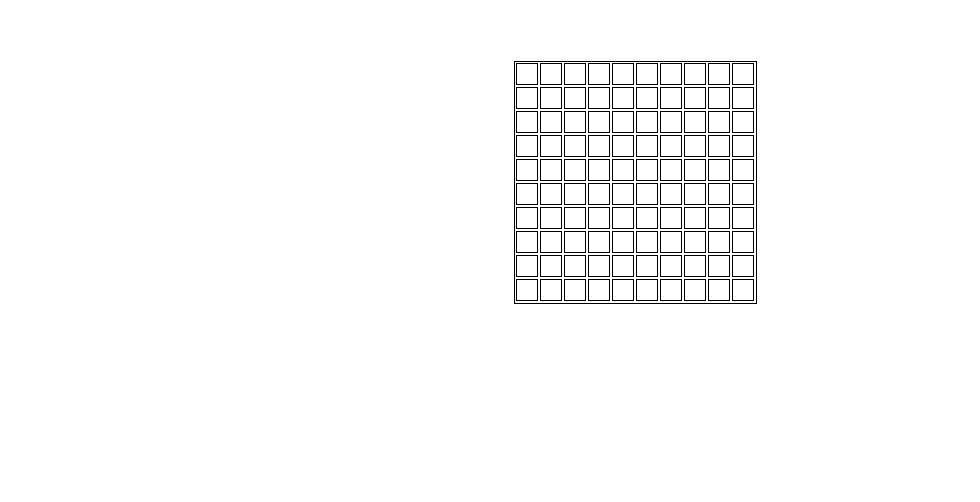
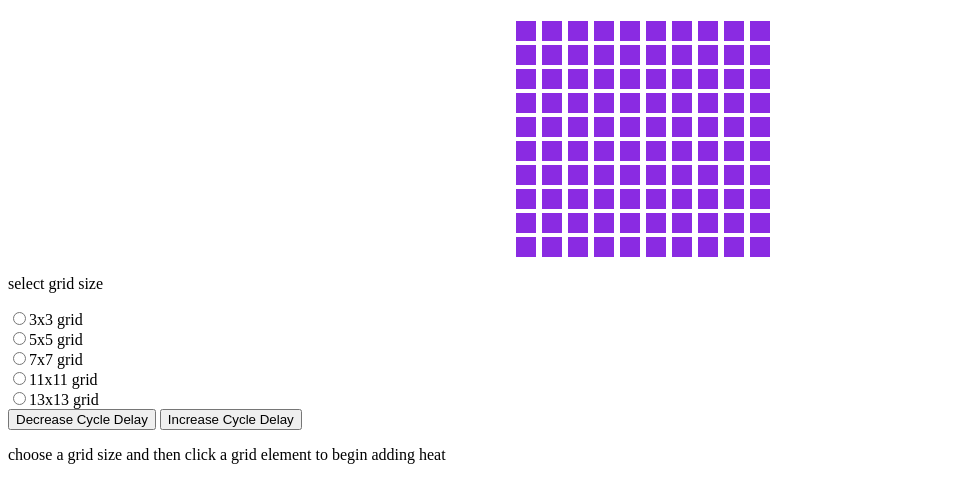
Before and after one commit to bkfwebdev/feel_the_heat, a plain HTML site: page index.html in a window 1280 px wide. Shown: the part 166-668 px from the top of the page, without its empty margins (0-980 px from the left). Drawn offline with Linux system fonts and the light colour scheme.

Commit message:
final solution outline vanilla JS

```diff
--- a/app2.js
+++ b/app2.js
@@ -41,12 +41,7 @@ function gridTest (){
 
 
 
-function updateView (){
-    console.log("update view fired");
-    for (let z = 0; z < gridSize; z++){
-        gridView.item[z].style.backgroundColor = "rgb(" +  gridData[z].redValue + "," + gridData[z].greenValue + "," + gridData[z].blueValue + ")";
-    }
-}
+
 // select element event
 function selectEvent (index){
 console.log("select event fired")
--- a/feeltheheat.css
+++ b/feeltheheat.css
@@ -1,26 +1,17 @@
-.element {
+.grid{
+	margin-left:40%;
+	margin-right:40%;
+	display:grid;
+	max-width: 260px;
+	grid-template-columns:26px 26px 26px 26px 26px 26px 26px 26px 26px 26px;
+}
+.gridElement {
 	height:20px;
 	width:20px;
-	border-style:solid;
-	border-width:1px;
-	margin: 1px 1px 1px 1px;
-	background-color:#000000;
-	display:inline;
-	float:left;
+	background-color: blueviolet;
+	margin:2px;
+
 }
-
- .row {
-	clear:both;
- }
-
- #grid{
-	height:241px;
-	width:241px;
-	border-style:solid;
-	border-width:1px;
-	margin-left:40%;
-	margin-top:5%;
- }
 
  #pagetitle {
  margin-left:30%;
--- a/index.html
+++ b/index.html
@@ -6,39 +6,127 @@
 <link rel = "stylesheet" type = "text/css" href = "feeltheheat.css">
 </head>
  <body>
+<div id="container"></div>
 <h1 id="pagetitle">Heat Grid - Thermodynamic Simulator</h1>
- <div id="grid">
- <div class="row">
-<div class="element"></div><div class="element"></div><div class="element"></div><div class="element"></div><div class="element"></div><div class="element"></div><div class="element"></div><div class="element"></div><div class="element"></div><div class="element"></div>
+<div class="grid">
+<div class = "gridElement"></div>
+<div class = "gridElement"></div>
+<div class = "gridElement"></div>
+<div class = "gridElement"></div>
+<div class = "gridElement"></div>
+<div class = "gridElement"></div>
+<div class = "gridElement"></div>
+<div class = "gridElement"></div>
+<div class = "gridElement"></div>
+<div class = "gridElement"></div>
+<div class = "gridElement"></div>
+<div class = "gridElement"></div>
+<div class = "gridElement"></div>
+<div class = "gridElement"></div>
+<div class = "gridElement"></div>
+<div class = "gridElement"></div>
+<div class = "gridElement"></div>
+<div class = "gridElement"></div>
+<div class = "gridElement"></div>
+<div class = "gridElement"></div>
+<div class = "gridElement"></div>
+<div class = "gridElement"></div>
+<div class = "gridElement"></div>
+<div class = "gridElement"></div>
+<div class = "gridElement"></div>
+<div class = "gridElement"></div>
+<div class = "gridElement"></div>
+<div class = "gridElement"></div>
+<div class = "gridElement"></div>
+<div class = "gridElement"></div>
+<div class = "gridElement"></div>
+<div class = "gridElement"></div>
+<div class = "gridElement"></div>
+<div class = "gridElement"></div>
+<div class = "gridElement"></div>
+<div class = "gridElement"></div>
+<div class = "gridElement"></div>
+<div class = "gridElement"></div>
+<div class = "gridElement"></div>
+<div class = "gridElement"></div>
+<div class = "gridElement"></div>
+<div class = "gridElement"></div>
+<div class = "gridElement"></div>
+<div class = "gridElement"></div>
+<div class = "gridElement"></div>
+<div class = "gridElement"></div>
+<div class = "gridElement"></div>
+<div class = "gridElement"></div>
+<div class = "gridElement"></div>
+<div class = "gridElement"></div>
+<div class = "gridElement"></div>
+<div class = "gridElement"></div>
+<div class = "gridElement"></div>
+<div class = "gridElement"></div>
+<div class = "gridElement"></div>
+<div class = "gridElement"></div>
+<div class = "gridElement"></div>
+<div class = "gridElement"></div>
+<div class = "gridElement"></div>
+<div class = "gridElement"></div>
+<div class = "gridElement"></div>
+<div class = "gridElement"></div>
+<div class = "gridElement"></div>
+<div class = "gridElement"></div>
+<div class = "gridElement"></div>
+<div class = "gridElement"></div>
+<div class = "gridElement"></div>
+<div class = "gridElement"></div>
+<div class = "gridElement"></div>
+<div class = "gridElement"></div>
+<div class = "gridElement"></div>
+<div class = "gridElement"></div>
+<div class = "gridElement"></div>
+<div class = "gridElement"></div>
+<div class = "gridElement"></div>
+<div class = "gridElement"></div>
+<div class = "gridElement"></div>
+<div class = "gridElement"></div>
+<div class = "gridElement"></div>
+<div class = "gridElement"></div>
+<div class = "gridElement"></div>
+<div class = "gridElement"></div>
+<div class = "gridElement"></div>
+<div class = "gridElement"></div>
+<div class = "gridElement"></div>
+<div class = "gridElement"></div>
+<div class = "gridElement"></div>
+<div class = "gridElement"></div>
+<div class = "gridElement"></div>
+<div class = "gridElement"></div>
+<div class = "gridElement"></div>
+<div class = "gridElement"></div>
+<div class = "gridElement"></div>
+<div class = "gridElement"></div>
+<div class = "gridElement"></div>
+<div class = "gridElement"></div>
+<div class = "gridElement"></div>
+<div class = "gridElement"></div>
+<div class = "gridElement"></div>
+<div class = "gridElement"></div>
 </div>
-<div class="row">
-<div class="element"></div><div class="element"></div><div class="element"></div><div class="element"></div><div class="element"></div><div class="element"></div><div class="element"></div><div class="element"></div><div class="element"></div><div class="element"></div>
-</div>
-<div class="row">
-<div class="element"></div><div class="element"></div><div class="element"></div><div class="element"></div><div class="element"></div><div class="element"></div><div class="element"></div><div class="element"></div><div class="element"></div><div class="element"></div>
-</div>
-<div class="row">
-<div class="element"></div><div class="element"></div><div class="element"></div><div class="element"></div><div class="element"></div><div class="element"></div><div class="element"></div><div class="element"></div><div class="element"></div><div class="element"></div>
-</div>
-<div class="row">
-<div class="element"></div><div class="element"></div><div class="element"></div><div class="element"></div><div class="element"></div><div class="element"></div><div class="element"></div><div class="element"></div><div class="element"></div><div class="element"></div>
-</div>
-<div class="row">
-<div class="element"></div><div class="element"></div><div class="element"></div><div class="element"></div><div class="element"></div><div class="element"></div><div class="element"></div><div class="element"></div><div class="element"></div><div class="element"></div>
-</div>
-<div class="row">
-<div class="element"></div><div class="element"></div><div class="element"></div><div class="element"></div><div class="element"></div><div class="element"></div><div class="element"></div><div class="element"></div><div class="element"></div><div class="element"></div>
-</div>
-<div class="row">
-<div class="element"></div><div class="element"></div><div class="element"></div><div class="element"></div><div class="element"></div><div class="element"></div><div class="element"></div><div class="element"></div><div class="element"></div><div class="element"></div>
-</div>
-<div class="row">
-<div class="element"></div><div class="element"></div><div class="element"></div><div class="element"></div><div class="element"></div><div class="element"></div><div class="element"></div><div class="element"></div><div class="element"></div><div class="element"></div>
-</div>
-<div class="row">
-<div class="element"></div><div class="element"></div><div class="element"></div><div class="element"></div><div class="element"></div><div class="element"></div><div class="element"></div><div class="element"></div><div class="element"></div><div class="element"></div>
-</div>
-</div>
+<form>
+    <p>
+     select grid size
+    </p>
+    <input type="radio" name = "gridsize" value = "3">3x3 grid<br>
+    <input type="radio" name = "gridsize" value = "5">5x5 grid<br>
+    <input type="radio" name = "gridsize" value = "7">7x7 grid<br>
+    <input type="radio" name = "gridsize" value = "11">11x11 grid<br>
+    <input type="radio" name = "gridsize" value = "13">13x13 grid<br>
+    <button>Decrease Cycle Delay
+    </button>
+    <button>
+    Increase Cycle Delay
+    </button>
+    </form>
+<p>choose a grid size and then click a grid element to begin adding heat</p>
+<p></p>
 </body>
-<script src = "app2.js"></script>
+<script src = "rgb.js"></script>
 </html>
--- /dev/null
+++ b/rgb.js
@@ -0,0 +1,71 @@
+ var theGrid = document.getElementsByClassName("gridElement");
+
+var gridSize = theGrid.length;
+
+var colorThat = function (x, red, green , blue , grid){
+    grid[x].style.backgroundColor = 'rgb(' + red + ',' + green + ',' + blue + ')';
+}
+
+var randomColors = function () {
+for (x = 0 ; x < gridSize ; x++){
+let red = Math.floor(Math.random()*255);
+let green = Math.floor(Math.random()*255);
+let blue = Math.floor(Math.random()*255);
+console.log(red,green,blue);
+colorThat(x,red,green,blue,theGrid);
+}
+}
+// setInterval (function(){randomColors()},1000);
+
+
+function HeatElement(red,green,blue,selected,rep){
+    this.redValue = red;
+    this.greenValue = green;
+    this.blueValue = blue;
+    this.isSelected = selected;
+    this.screenrep = rep;
+}
+// set up data/objects for the the grid
+gridData = [];
+for (index = 0; index <= 99; index++){
+    gridData[index] = new HeatElement(0,0,0,false,theGrid[index]);
+}
+console.log(gridData);
+
+function setEvents (){
+    // sets up event listeners
+}
+
+function getColor (){
+    // takes temperarture and returns color
+}
+
+function getAvergae (){
+    // uses elements posistion to get avergae temperature based on surrrounding elements
+    // top left corner index = 0
+    // top edge index > 0 and < 9
+    // top right corner index = 9
+    // right edge index is a multiple of 9
+    // bottom right corner idex = 99
+    // bottom edge index > 90 and < 99
+    // bottom left corner index = 90
+    // inner elements (fails all other conditions)
+}
+
+function cycleGrid (){
+    // goes throught the grid and updates cololrs and temps
+    // if selected add 1
+    // if not selected get average
+}
+
+function upddateGrid (){
+    // paints the grid
+}
+
+function mainLogic () {
+    upddateGrid();
+    cycleGrid();
+}
+
+setEvents();
+setInterval(function(){mainLogic},1000);
```
Also changed, not shown: app3.js (+123 -12 lines), colordata.js (added, +16 -0 lines), heatmapcolors.jpg (added), 1 other file. Lines whose indentation alone changed are shown as unchanged.
